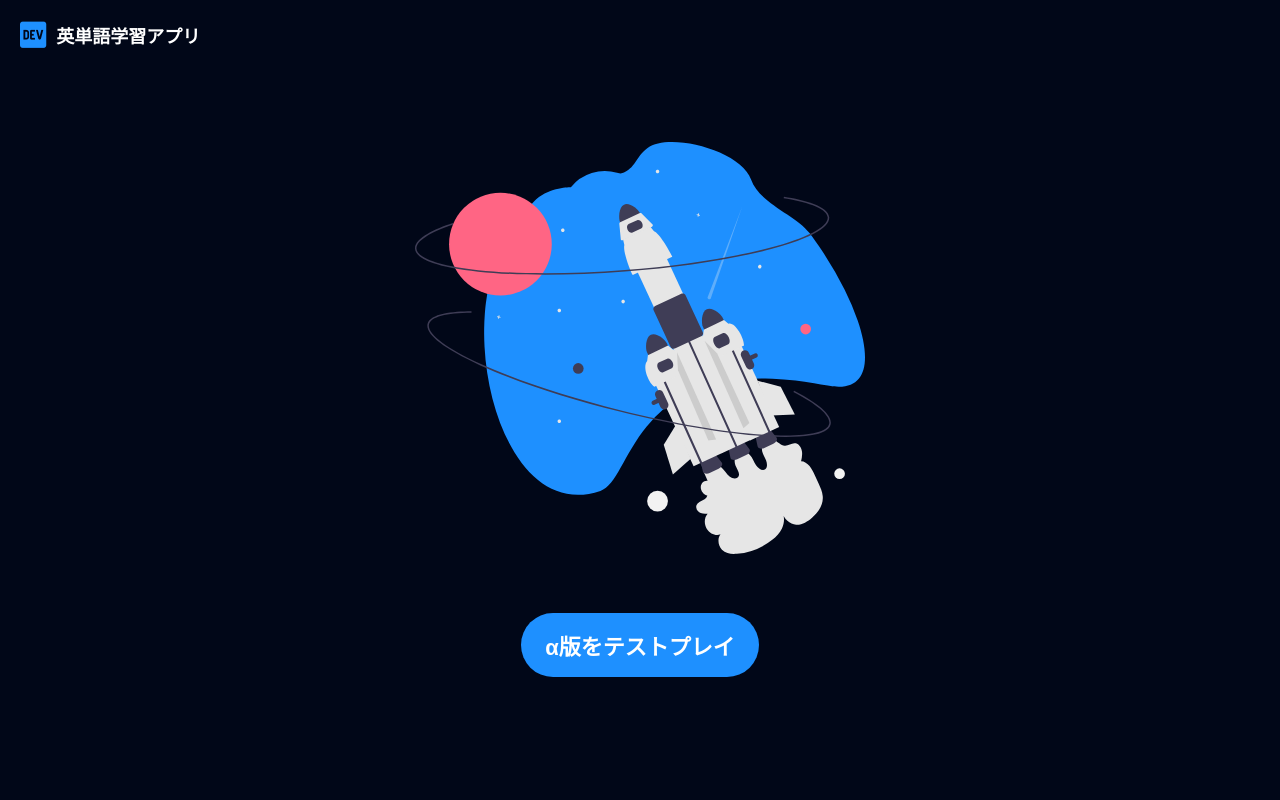
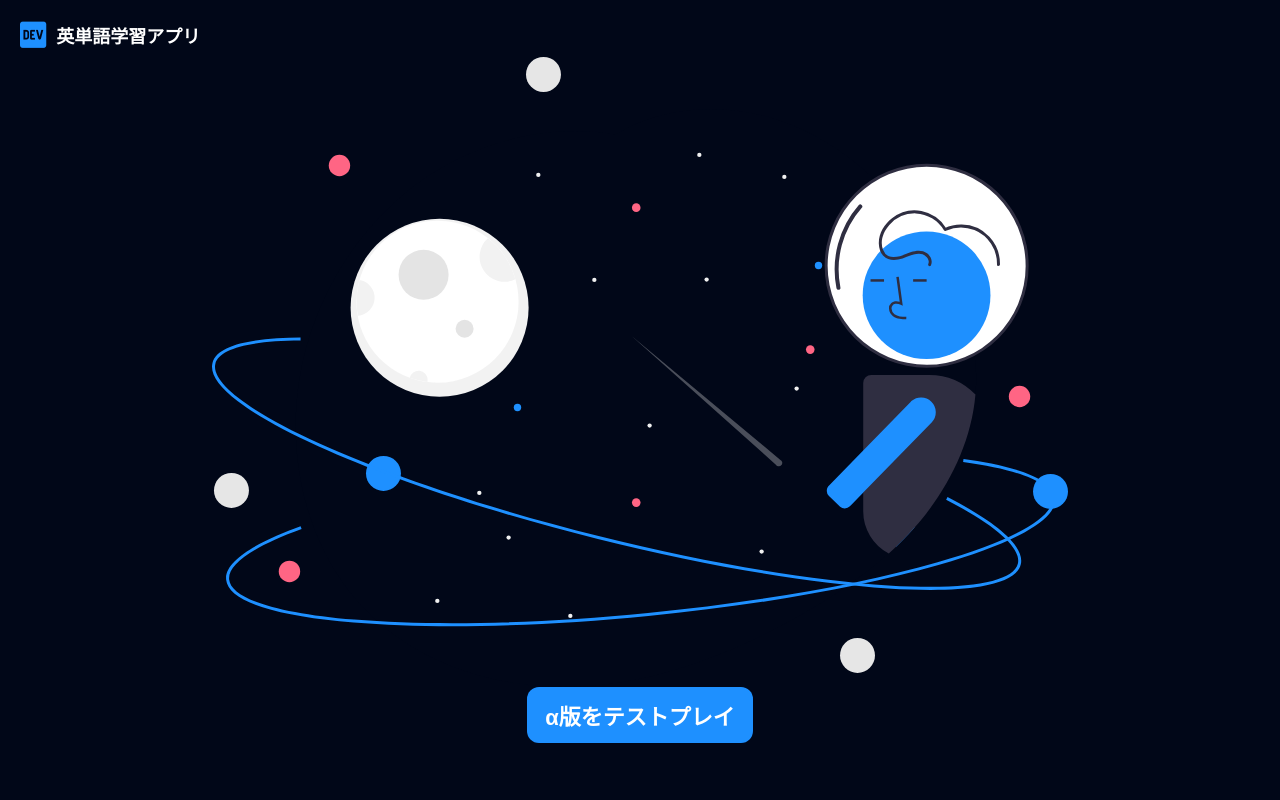
Before and after one commit to y200090/project_research, a Flask app: page / in a window 1280 px wide. Run offline with Flask 2, Linux system fonts and the light colour scheme; some libraries are stand-ins or nearby versions.

Commit message:
2022/09/28 12:35

```diff
--- a/static/css/homepage.css
+++ b/static/css/homepage.css
@@ -20,7 +20,7 @@ body {
     align-items: center;
     justify-content: center;
     background-color: #010718;
-    overflow: hidden;
+    overflow-x: hidden;
 }
 /* ==================================================================== */
 .app-title {
@@ -43,32 +43,30 @@ body {
     font-weight: 600;
     color: #fff;
 }
-.hero-content {
+/* ==================================================================== */
+.hero-container {
     position: relative;
     display: flex;
     align-items: center;
     justify-content: center;
     flex-direction: column;
-    row-gap: 40px;
+    padding: 0 10px;
 }
-.hero-content.inactive {
+.hero-container.inactive {
     display: none;
 }
-.main-img {
-    height: 60vw;
-    width: 60vw;
-    max-height: 450px;
-    max-width: 450px;
+.hero-image {
+    width: 100%;
 }
-.play-button {
+.start-button {
     border: none;
     outline: none;
     display: flex;
     align-items: center;
     justify-content: center;
-    padding: 16px 24px;
+    padding: 12px 18px;
     background-color: #1e90ff;
-    border-radius: 40px;
+    border-radius: 12px;
     /* VIEWPORT: 281px~414px, VALUES:14px~22px */
     font-size: clamp(0.875rem, -0.181rem + 6.02vw, 1.375rem);
     font-weight: 600;
@@ -76,12 +74,11 @@ body {
     cursor: pointer;
     transition: all 0.3s;
 }
-.play-button:hover {
+.start-button:hover {
     transform: scale(1.02);
 }
-
 /* ==================================================================== */
-.modal {
+.modal-window {
     position: absolute;
     width: 90%;
     max-width: 600px;
@@ -93,7 +90,7 @@ body {
     visibility: hidden;
     transition: all 0.5s;
 }
-.modal.active {
+.modal-window.active {
     opacity: 1;
     visibility: visible;
 }
@@ -105,17 +102,17 @@ body {
     color: #fff;
     cursor: pointer;
 }
-.welcome {
+.welcome-image {
     width: 90%;
 }
-.modal .anchor {
+.anchor {
     display: flex;
     align-items: center;
     justify-content: center;
     column-gap: 30px;
     margin-top: 30px;
 }
-.modal a {
+.anchor a {
     width: 150px;
     padding: 8px 12px;
     text-align: center;
@@ -125,19 +122,19 @@ body {
     border: 2px solid;
     transition: all 0.3s ease;
 }
-.modal a:first-of-type {
+.anchor a:first-of-type {
     color: #1e90ff;
     border-color: #1e90ff;
 }
-.modal a:first-of-type:hover {
+.anchor a:first-of-type:hover {
     color: #fff;
     background-color: #1e90ff;
 }
-.modal a:last-of-type {
+.anchor a:last-of-type {
     color: #fff;
     border-color: #fff;
 }
-.modal a:last-of-type:hover {
+.anchor a:last-of-type:hover {
     color: #000;
     background-color: #fff;
 }
--- a/static/js/homepage.js
+++ b/static/js/homepage.js
@@ -1,16 +1,14 @@
-const heroContent = document.querySelector('.hero-content'),
-      launching = document.querySelector('.launching'),
-      caret = document.querySelector('.caret'),
-      playButton = document.querySelector('.play-button'),
-      modal = document.querySelector('.modal'),
+const heroContainer = document.querySelector('.hero-container'),
+      startButton = document.querySelector('.start-button'),
+      modalWindow = document.querySelector('.modal-window'),
       closeIcon = document.querySelector('.close-icon');
 
-playButton.addEventListener('click', () => {
-    heroContent.classList.toggle('inactive');
-    modal.classList.toggle('active');
+startButton.addEventListener('click', () => {
+    heroContainer.classList.toggle('inactive');
+    modalWindow.classList.toggle('active');
 });
 
 closeIcon.addEventListener('click', () => {
-    heroContent.classList.toggle('inactive');
-    modal.classList.toggle('active');
+    heroContainer.classList.toggle('inactive');
+    modalWindow.classList.toggle('active');
 });
--- a/templates/homepage.html
+++ b/templates/homepage.html
@@ -14,14 +14,15 @@
         <i class="fa-brands fa-dev app-logo"></i>
         <span class="bland">英単語学習アプリ</span>
     </header>
-    <main class="hero-content">
-        <img src="{{ url_for('static', filename='images/undraw_outer_space_re_u9vd.svg') }}" class="main-img">
-        <button class="play-button">α版をテストプレイ</button>
+
+    <main class="hero-container">
+        <img src="{{ url_for('static', filename='images/undraw_stars_re_6je7.svg') }}" class="hero-image">
+        <button class="start-button">α版をテストプレイ</button>
     </main>
     <!-- ============================================================================ -->
-    <div class="modal">
+    <div class="modal-window">
         <i class='bx bx-x close-icon'></i>
-        <img src="../static/images/undraw_welcome_cats_thqn.svg" class="welcome">
+        <img src="../static/images/undraw_welcome_cats_thqn.svg" class="welcome-image">
         <div class="anchor">
             <a href="{{ url_for('login') }}">login</a>
             <a href="{{ url_for('signup') }}">signup</a>
```
Also changed, not shown: static/images/undraw_stars_re_6je7.svg (added).
